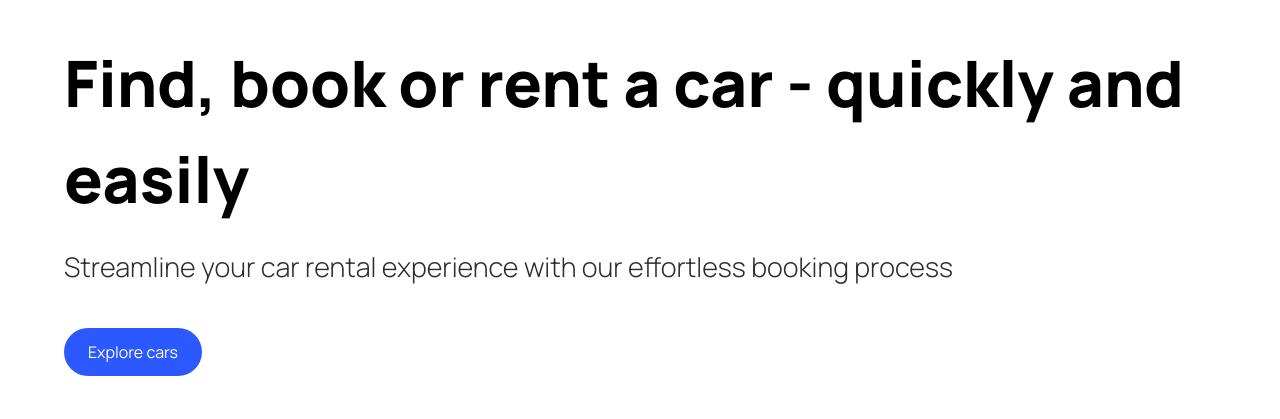
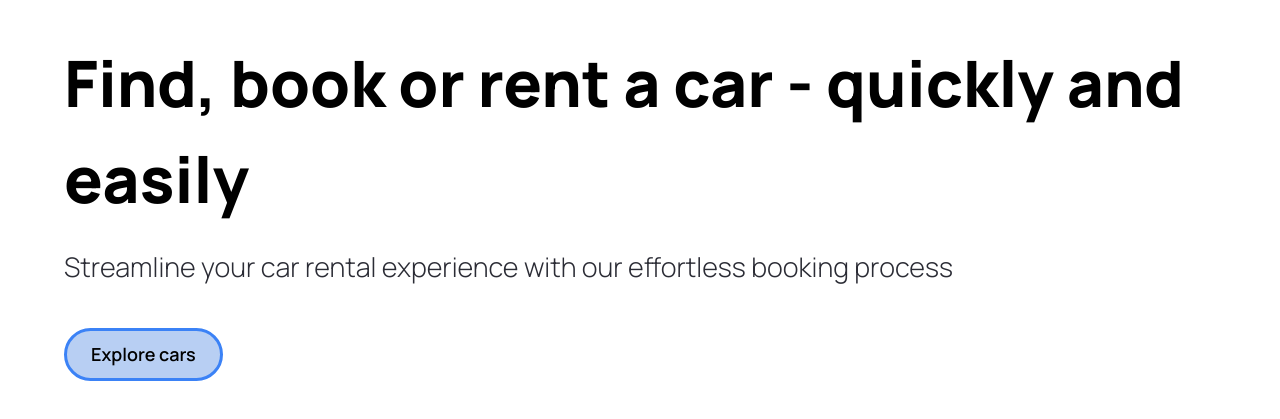
Before and after one commit to philip-soderbom/car-showcase, a Next.js app: page / in a window 1280 px wide. Shown: the part 109-528 px from the top of the page. Built offline with nearby package versions, Linux system fonts and the light colour scheme.

Commit message:
added sass style variables

```diff
--- /dev/null
+++ b/assets/styleVariables.scss
@@ -0,0 +1,2 @@
+$primColor: rgb(59 130 246);
+$shadedPrimColor: rgb(184, 207, 243);
--- a/components/customButton/CustomButton.tsx
+++ b/components/customButton/CustomButton.tsx
@@ -8,9 +8,10 @@ import './style.scss'
 const CustomButton = ({ title, containerStyles, handleClick }: CustomButtonProps) => {
     return (
         <button
+            id="custom-btn"
             disabled={false}
             type={'button'}
-            className={`custom-btn ${containerStyles}`}
+            className={`mb-6 custom-btn ${containerStyles}`}
             onClick={handleClick}
         >
             <span className={`flex-1`}>{title}</span>
--- a/components/customButton/style.scss
+++ b/components/customButton/style.scss
@@ -1,3 +1,47 @@
+@import '../../assets/styleVariables.scss';
+
 .custom-btn {
     @apply flex flex-row relative justify-center items-center py-3 px-6 outline-none;
 }
+
+#custom-btn {
+    cursor: pointer;
+    position: relative;
+    padding: 10px 24px;
+    font-size: 18px;
+    color: black;
+    border: 3px solid $primColor;
+    border-radius: 34px;
+    background-color: $shadedPrimColor;
+    font-weight: 600;
+    transition: all 0.3s cubic-bezier(0.23, 1, 0.320, 1);
+    overflow: hidden;
+
+    &::before {
+        content: '';
+        position: absolute;
+        inset: 0;
+        margin: auto;
+        width: 60px;
+        height: 50px;
+        border-radius: inherit;
+        scale: 0;
+        z-index: -1;
+        background: $primColor;
+        transition: all 0.6s cubic-bezier(0.23, 1, 0.320, 1);
+      }
+
+      &:hover::before {
+        scale: 3;
+      }
+
+      &:hover {
+        color: #212121;
+        scale: 1.1;
+        box-shadow: 0 0px 20px rgba(193, 163, 98,0.4);
+      }
+
+      &:active {
+        scale: 1;
+      }
+  }
```
